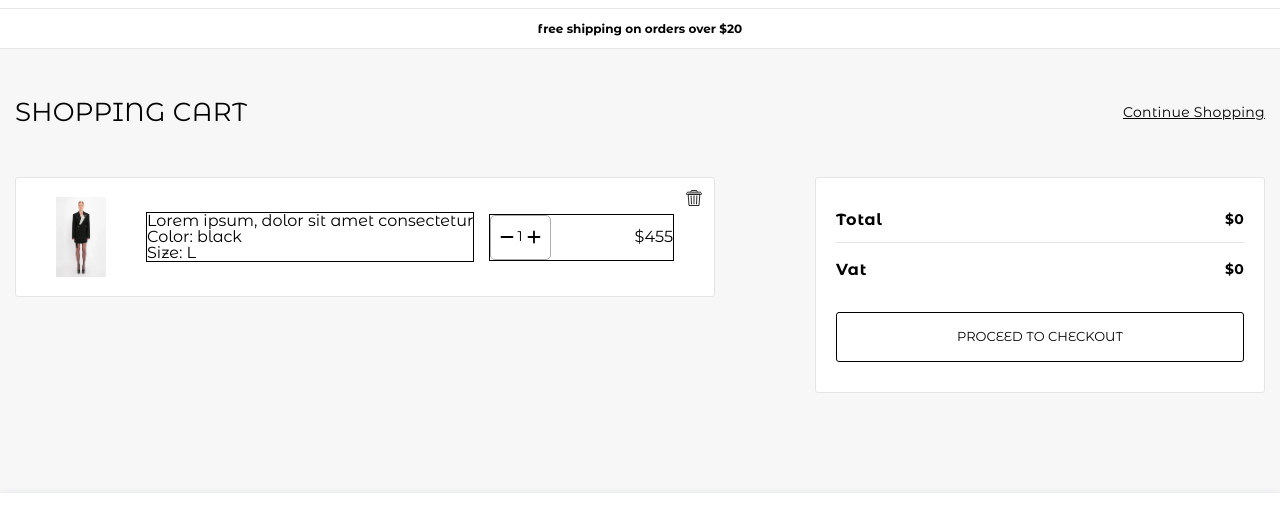
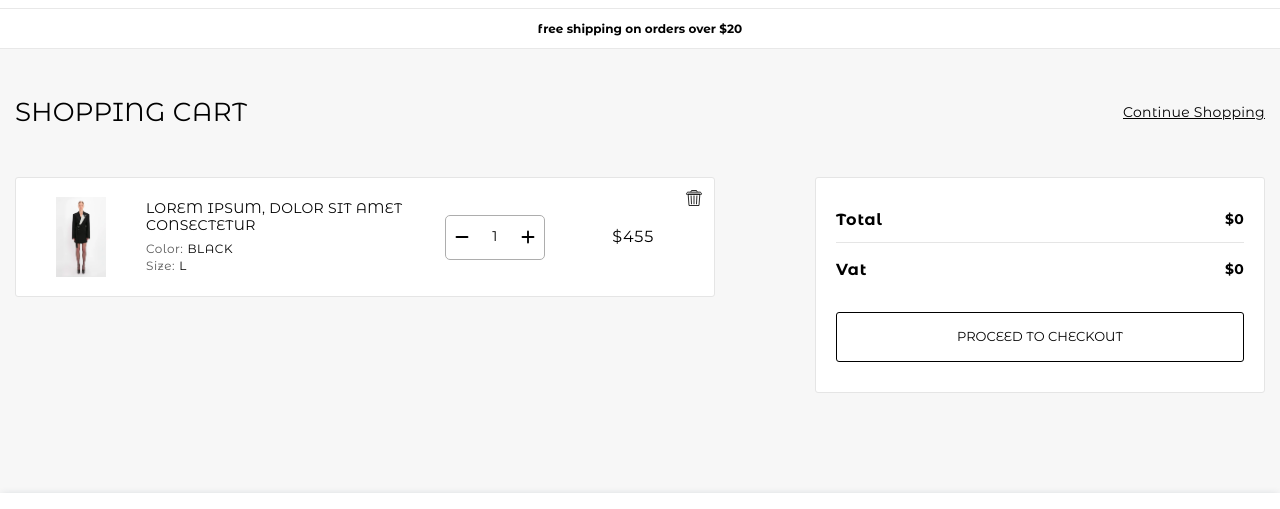
Before and after one commit to Dimalogin/Online-store-spa-v2.0, a plain HTML site: page shopping-cart.html in a window 1280 px wide. Shown: the part 72-581 px from the top of the page. Drawn offline with Linux system fonts and the light colour scheme.

```diff
--- a/assets/pages/shopping-cart/styles/shopping-cart-products.css
+++ b/assets/pages/shopping-cart/styles/shopping-cart-products.css
@@ -68,7 +68,6 @@
 .shopping-cart-products__shopping-list {
   flex: 0 1 100%;
   margin: 0px 100px 0px 0px;
-
   align-self: flex-start;
 }
 
@@ -76,7 +75,7 @@
   position: relative;
   border: 1px solid #e5e5e5;
   min-height: 120px;
-  padding: 0px 40px;
+  padding: 0px 60px 0px 40px;
   display: flex;
   align-items: center;
   justify-content: space-between;
@@ -99,40 +98,71 @@
 /*Product Info*/
 
 .shopping-cart-products__info {
-  border: 1px solid black;
 }
 
 .shopping-cart-products-info__title {
+  font-size: 14px;
+  line-height: 17px;
+  letter-spacing: 0.3px;
+  text-transform: uppercase;
+  margin: 0px 0px 5px 0px;
 }
 
 .shopping-cart-products-info__color {
 }
 
 .shopping-cart-products-info-color__text {
+  color: #575757;
+  font-size: 12px;
+  line-height: 16px;
+  letter-spacing: 0.5px;
 }
 
 .shopping-cart-products-info-color__value {
+  color: #000000;
+  font-size: 12px;
+  line-height: 16px;
+  letter-spacing: 0.5px;
+  text-transform: uppercase;
 }
 
 .shopping-cart-products-info__size {
 }
 
 .shopping-cart-products-info-size__text {
+  color: #575757;
+  font-size: 12px;
+  line-height: 16px;
+  letter-spacing: 0.5px;
+}
+
+.shopping-cart-products-info-size__value {
+  color: #000000;
+  font-size: 12px;
+  line-height: 16px;
+  letter-spacing: 0.5px;
+  text-transform: uppercase;
+}
+
+.shopping-cart-products__price {
+  font-size: 16px;
+  line-height: 22px;
+  letter-spacing: 0.8px;
 }
 
 .shopping-cart-products__bottom {
+  min-width: 35%;
   display: flex;
   flex-direction: row;
   align-items: center;
   justify-content: space-between;
-  border: 1px solid black;
-  min-width: 30%;
 }
 
 /* Quantity */
 
 .shopping-cart-products__quantity {
   border: 1px solid rgb(173, 173, 173);
+  min-width: 100px;
   min-height: 45px;
   margin: 0px 10px 0px 0px;
   display: flex;
```
Also changed, not shown: products/for-woman/dresses.html (+7 -4 lines), assets/pages/shopping-cart/scripts/shoppingCartProductsView.js (added).
